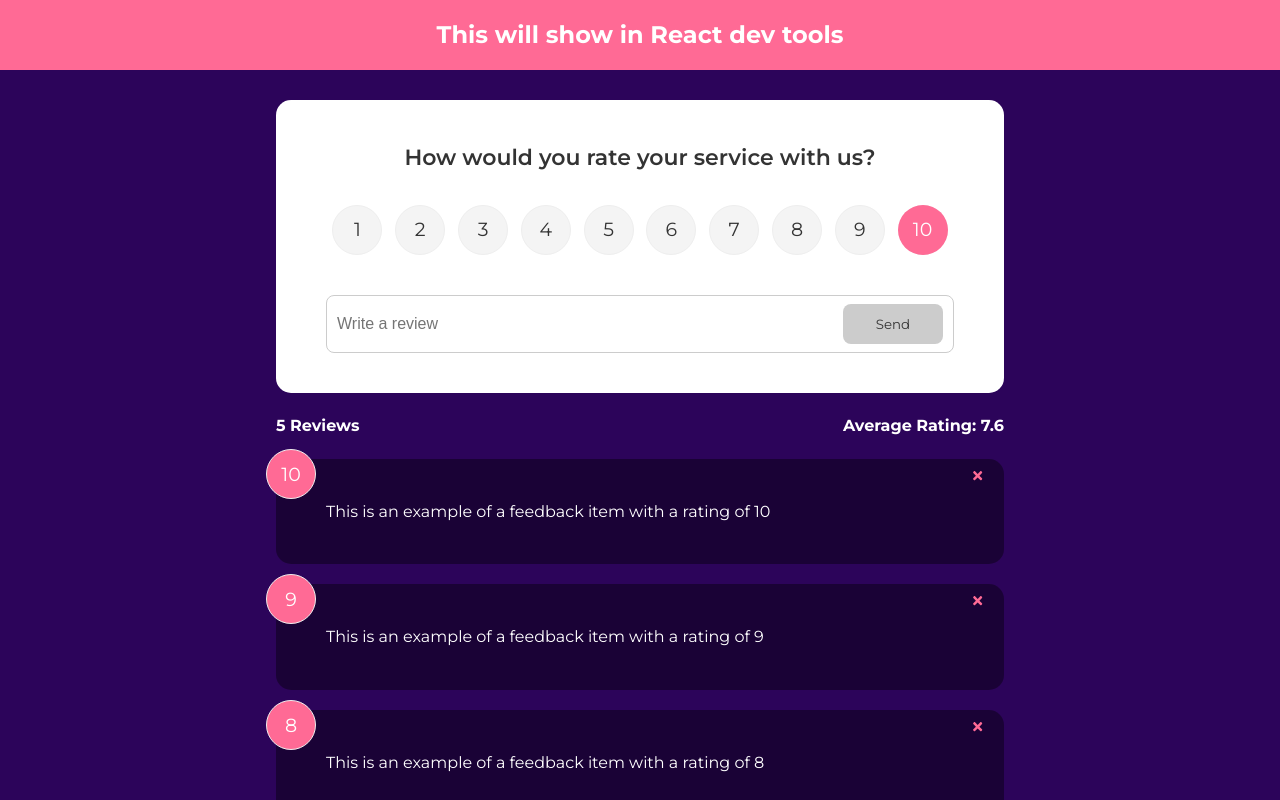
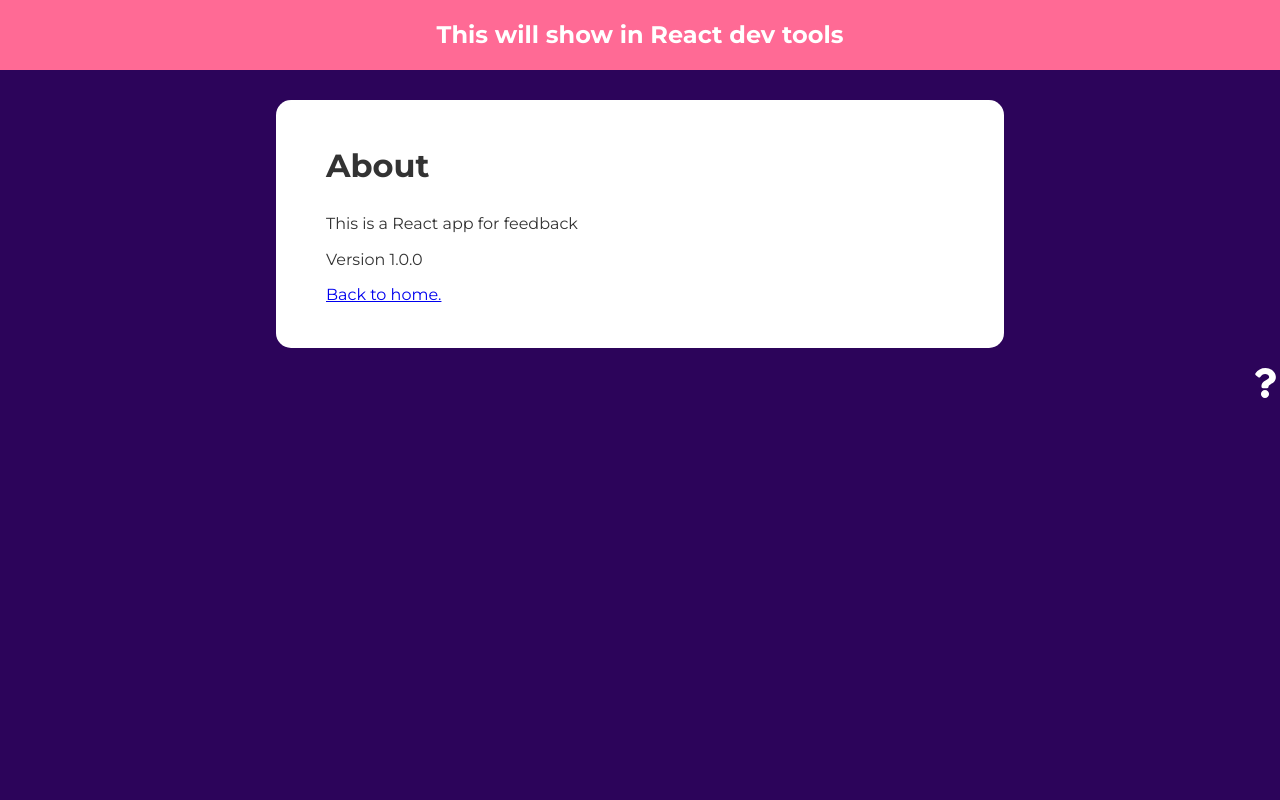
Before and after one commit to sitesbyally/react-front-to-back, a React (Vite) app in the folder my-work/: page /about in a window 1280 px wide. Shown: the top 800 px of the page. Built offline with nearby package versions, Linux system fonts and the light colour scheme.

Commit message:
Add prettier and react router. Add AboutPage for use with Routes. Add question mark link to bottom right of home page for navigating to about.

```diff
--- a/my-work/package.json
+++ b/my-work/package.json
@@ -14,6 +14,7 @@
     "react": "^18.3.1",
     "react-dom": "^18.3.1",
     "react-icons": "^5.5.0",
+    "react-router-dom": "^7.7.0",
     "uuid": "^11.1.0"
   },
   "devDependencies": {
@@ -25,6 +26,7 @@
     "eslint-plugin-react-hooks": "^5.2.0",
     "eslint-plugin-react-refresh": "^0.4.20",
     "globals": "^16.3.0",
+    "prettier": "^3.6.2",
     "vite": "^7.0.4"
   }
 }
--- a/my-work/src/App.jsx
+++ b/my-work/src/App.jsx
@@ -1,36 +1,59 @@
-import { useState } from "react";
+import { useState } from 'react';
 import { v4 as uuidv4 } from 'uuid';
+import { BrowserRouter as Router, Route, Routes /*NavLink*/ } from 'react-router-dom';
 
-import Header from "./components/Header";
-import FeedbackData from "./data/FeedbackData";
-import FeedbackStats from "./components/FeedbackStats";
-import FeedbackList from "./components/FeedbackList";
-import FeedbackForm from "./components/FeedbackForm";
+import Header from './components/Header';
+import FeedbackData from './data/FeedbackData';
+import FeedbackStats from './components/FeedbackStats';
+import FeedbackList from './components/FeedbackList';
+import FeedbackForm from './components/FeedbackForm';
+import AboutIconLink from './components/AboutIconLink';
+
+import AboutPage from './pages/AboutPage';
 
 function App() {
    const [feedback, setFeedback] = useState(FeedbackData);
 
    const deleteFeedback = (id) => {
-      if(window.confirm('Are you sure you want to delete?')) {
+      if (window.confirm('Are you sure you want to delete?')) {
          setFeedback(feedback.filter((item) => item.id !== id));
       }
-   }
+   };
 
-   const addFeedback = (newFeedback => {
+   const addFeedback = (newFeedback) => {
       newFeedback.id = uuidv4();
       setFeedback([newFeedback, ...feedback]);
-   })
+   };
 
    return (
-      <>
-         <Header text='This will show in React dev tools' />
+      <Router>
+         <Header text="This will show in React dev tools" />
          <div className="container">
-            <FeedbackForm handleAdd={addFeedback} />
-            <FeedbackStats feedbackData={feedback} />
-            <FeedbackList feedbackData={feedback} handleDelete={ deleteFeedback } />
+            <Routes>
+               <Route
+                  path="/"
+                  exact
+                  element={
+                     <>
+                        <FeedbackForm handleAdd={addFeedback} />
+                        <FeedbackStats feedbackData={feedback} />
+                        <FeedbackList feedbackData={feedback} handleDelete={deleteFeedback} />
+                     </>
+                  }
+               ></Route>
+               <Route path="/about" element={<AboutPage />} exact />
+            </Routes>
+
+            {/* <NavLink to="/" activeClassName="active">
+               Home
+            </NavLink>
+            <NavLink to="/about" activeClassName="active">
+               About
+            </NavLink> */}
          </div>
-      </>
-   )
+         <AboutIconLink />
+      </Router>
+   );
 }
 
 export default App;
--- /dev/null
+++ b/my-work/src/components/AboutIconLink.jsx
@@ -0,0 +1,19 @@
+import { FaQuestion } from 'react-icons/fa';
+import { Link } from 'react-router-dom';
+
+function AboutIconLink() {
+   return (
+      <div className="about-link">
+         <Link
+            to={{
+               pathname: '/about',
+               search: '?sort=name', // Example of passing search params
+            }}
+         >
+            <FaQuestion size={30} />
+         </Link>
+      </div>
+   );
+}
+
+export default AboutIconLink;
--- a/my-work/src/index.css
+++ b/my-work/src/index.css
@@ -1,4 +1,4 @@
-@import url("https://fonts.googleapis.com/css2?family=Montserrat:wght@400;600;700&display=swap");
+@import url('https://fonts.googleapis.com/css2?family=Montserrat:wght@400;600;700&display=swap');
 
 * {
    box-sizing: border-box;
@@ -7,10 +7,15 @@
 }
 
 body {
-	font-family: "Montserrat", sans-serif;
+   font-family: 'Montserrat', sans-serif;
    background-color: #2c045a;
    color: #fff;
    line-height: 1.6;
+}
+
+.active {
+   color: #ff6a95;
+   background-color: white;
 }
 
 ul {
@@ -91,11 +96,11 @@
    color: #fff;
 }
 
-[type="radio"] {
+[type='radio'] {
    opacity: 0;
 }
 
-[type="radio"]:checked ~ label {
+[type='radio']:checked ~ label {
    background: #ff6a95;
    color: #fff;
 }
--- /dev/null
+++ b/my-work/src/pages/AboutPage.jsx
@@ -0,0 +1,17 @@
+import Card from '../components/shared/Card';
+import { Link } from 'react-router-dom';
+
+function AboutPage() {
+   return (
+      <Card>
+         <div className="about">
+            <h1>About</h1>
+            <p>This is a React app for feedback</p>
+            <p>Version 1.0.0</p>
+            <Link to="/">Back to home.</Link>
+         </div>
+      </Card>
+   );
+}
+
+export default AboutPage;
```
Also changed, not shown: 2 other files (tests, documents, lock files or other folders). Lines whose indentation alone changed are shown as unchanged.
